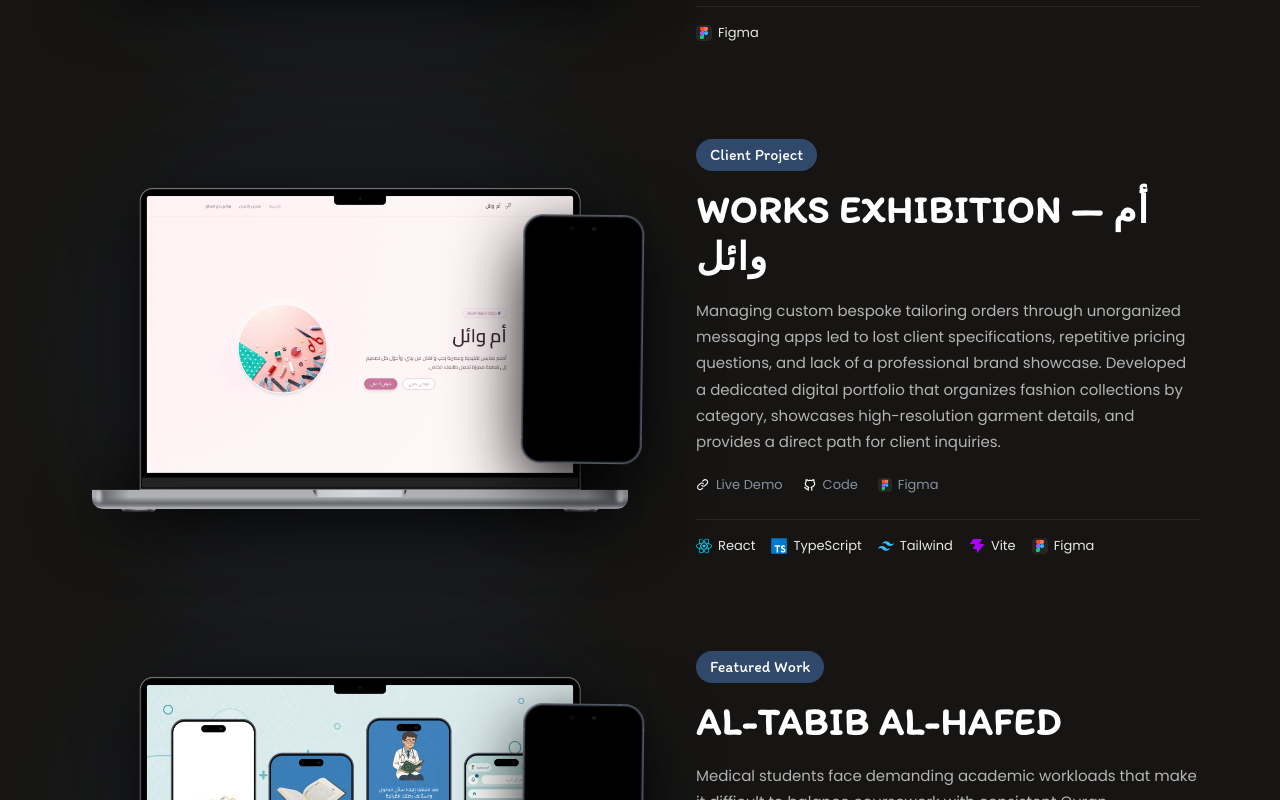
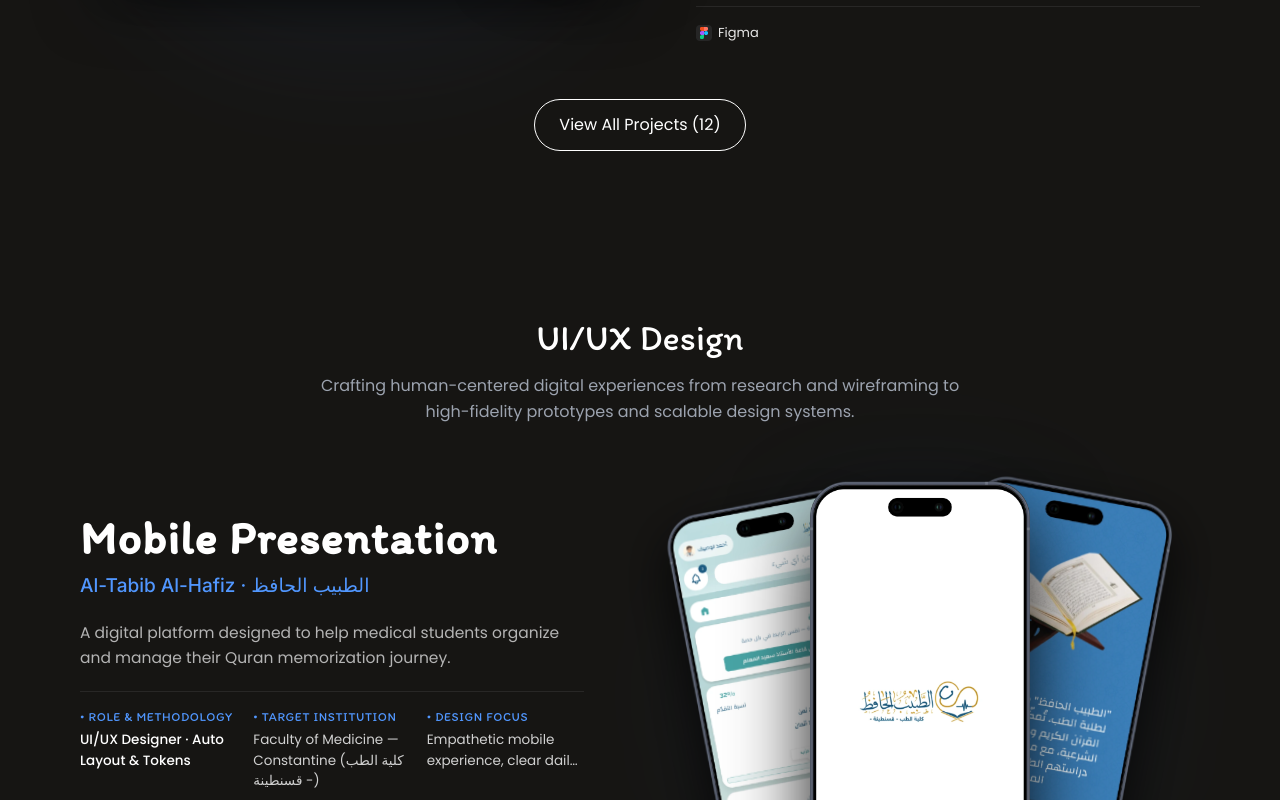
Before and after one commit to lo-ucif/lo__ucif-portfolio, a React (Vite) app: page / in a window 1280 px wide. Shown: the part 5400-6200 px from the top of the page. Built offline with nearby package versions, Linux system fonts and the light colour scheme; a web font is replaced by a local one.

Commit message:
feat: add ProjectsSection component to showcase featured projects

```diff
--- a/src/features/projects/components/ProjectsSection.tsx
+++ b/src/features/projects/components/ProjectsSection.tsx
@@ -5,9 +5,9 @@ import Projectcard from "../../../components/projectcard";
 
 const easeOut = [0.22, 1, 0.36, 1] as const;
 
-// Featured projects spanning web development, full-stack systems, and UI/UX design (unified showcase)
-// IDs: 12 (Tabib Hafez), 3 (AI Matching Platform), 2 (Rokhsa Platform), 4 (Works Exhibition), 1 (Al-Tabib Al-Hafed), 9 (Rihla Web)
-const FEATURED_PROJECT_IDS = [12, 3, 2, 4, 1, 9];
+// Featured projects spanning web development, full-stack systems, and UI/UX design (top 3 showcase)
+// IDs: 12 (Tabib Hafez), 3 (AI Matching Platform), 2 (Rokhsa Platform)
+const FEATURED_PROJECT_IDS = [12, 3, 2];
 const featuredProjects = FEATURED_PROJECT_IDS.map((id) =>
   projects.find((p) => p.id === id)
 ).filter((p): p is (typeof projects)[0] => Boolean(p));
```
